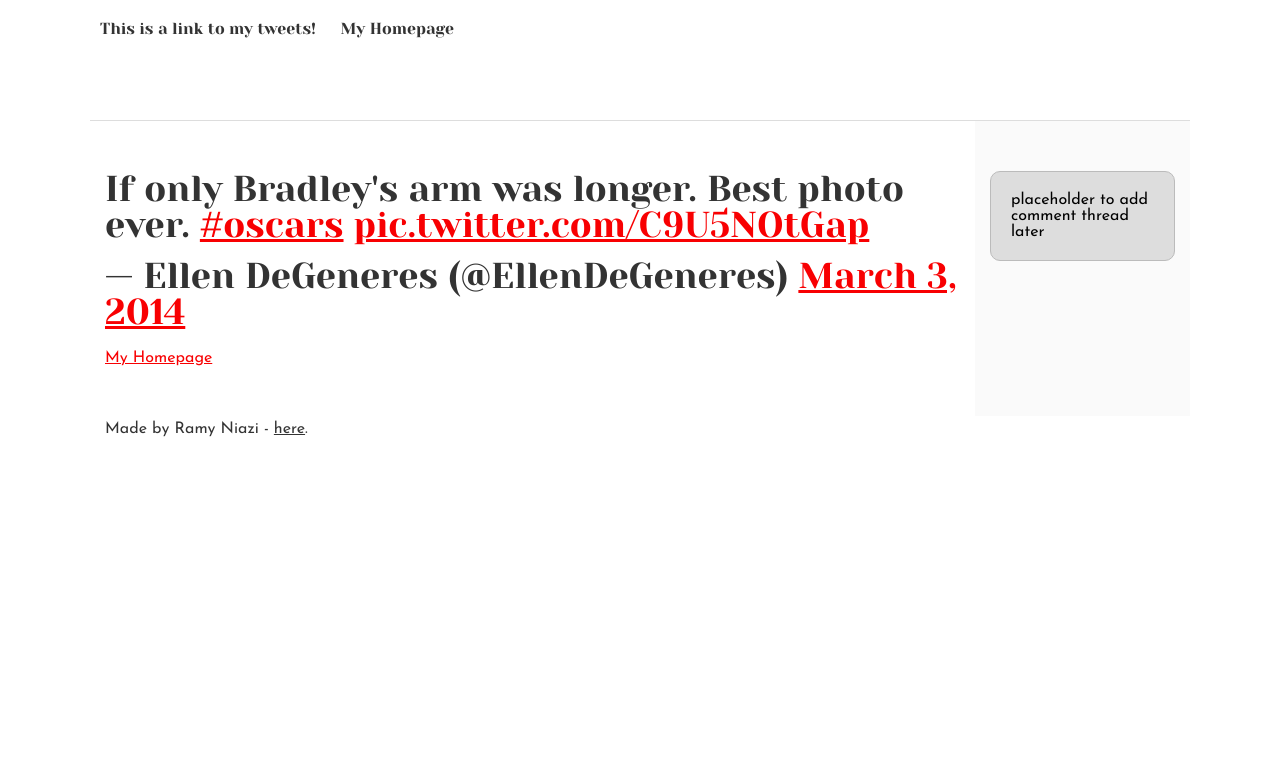
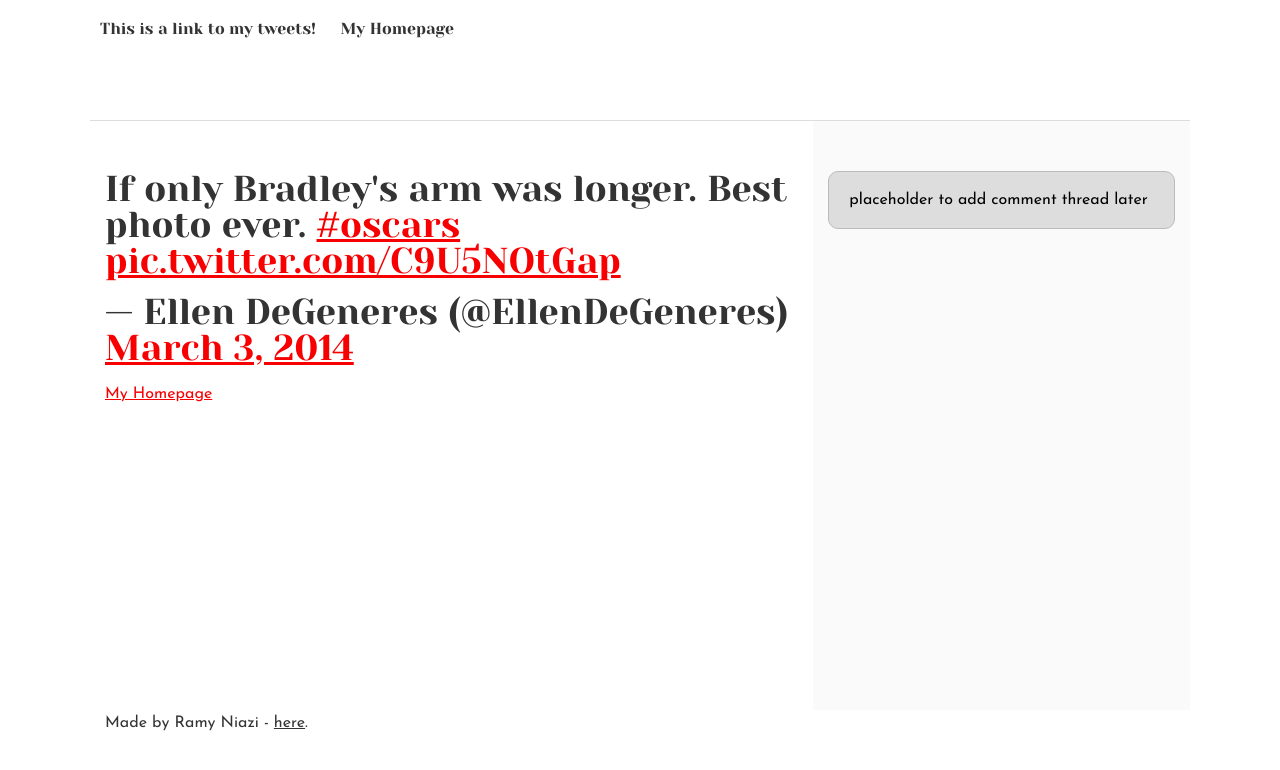
Before and after one commit to ramyniazii/My_First_Portfolio, a plain HTML site: page css_basic/tweets.html in a window 1280 px wide. Drawn offline with Linux system fonts and the light colour scheme.

Commit message:
First commit

```diff
--- a/css_basic/styles.css
+++ b/css_basic/styles.css
@@ -6,4 +6,15 @@
 main {
     display: flex;
     flex-direction: row;
+    flex: auto;
 }
+
+article {
+    flex: 2;
+    overflow-y: auto
+}
+
+aside {
+    flex: 1;
+    overflow-y: auto
+}
```
Also changed, not shown: css_basic/index.html (+2 -1 lines).
